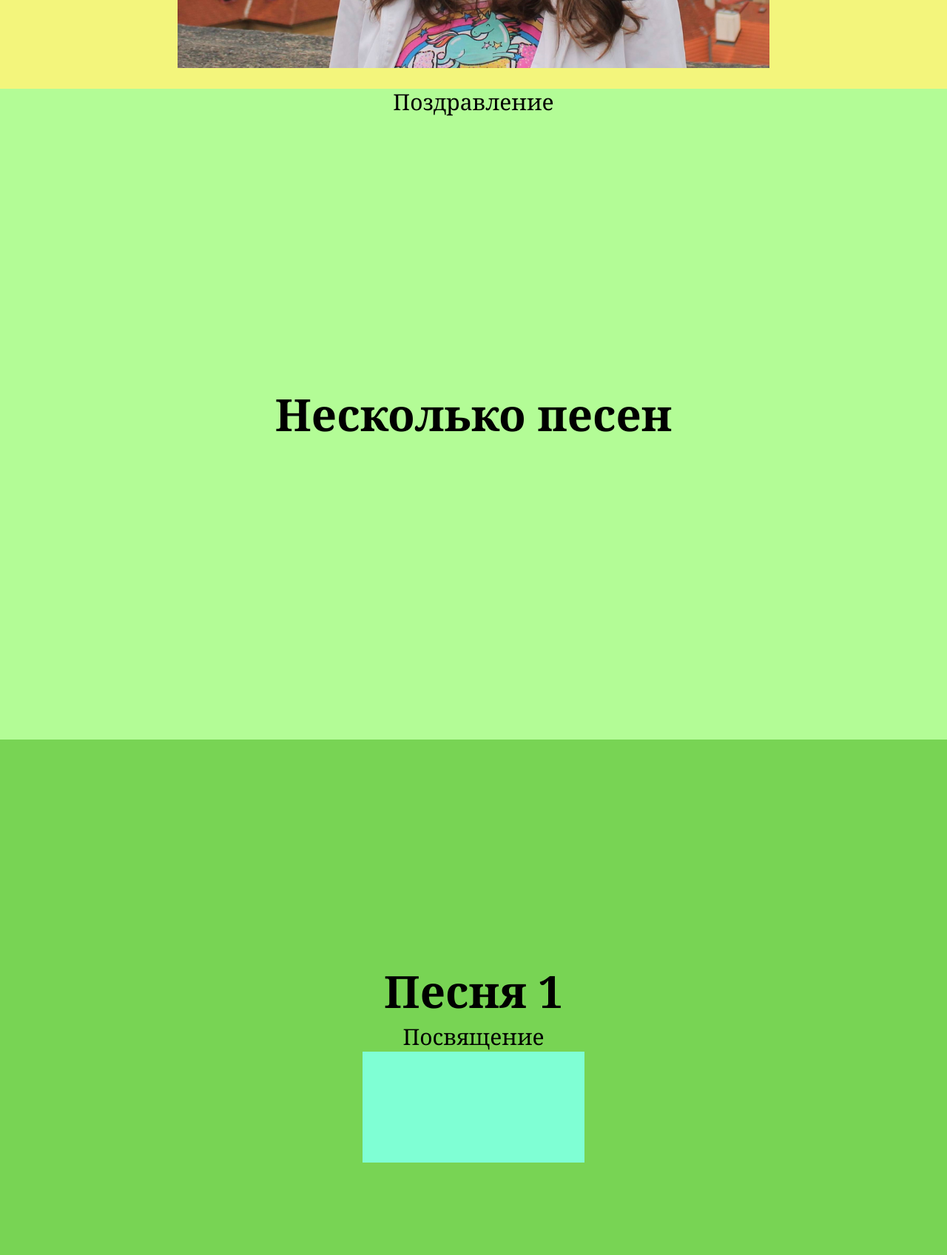
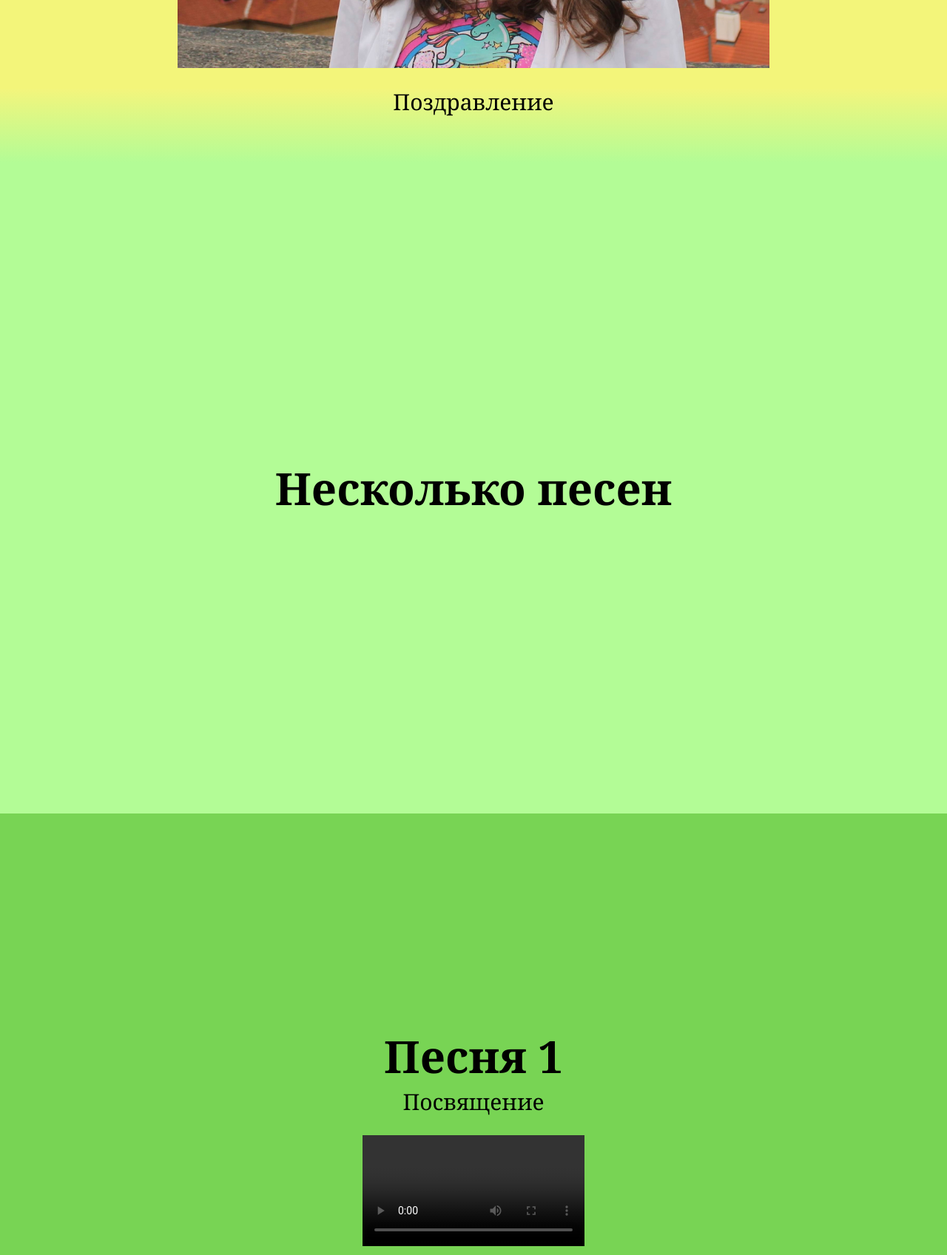
Before and after one commit to svyatkotov/noelle-birthday, a plain HTML site: page index.html in a window 1280 px wide. Shown: the part 760-2457 px from the top of the page at 74% size. Drawn offline with Linux system fonts and the light colour scheme.

Commit message:
scrollbar design, gradient

```diff
--- a/index.html
+++ b/index.html
@@ -15,6 +15,7 @@
                 <p class="congratulation-text">Поздравление</p>
             </div>
         </section>
+        <div class="gradient"></div>
         <section class="videos">
             <div class="videos-header">
                 <h2 class="positioner">Несколько песен</h2>
@@ -23,21 +24,21 @@
                 <div class="positioner">
                     <h3 class="video-header">Песня 1</h3>
                     <p class="video-text">Посвящение</p>
-                    <video></video>
+                    <video controls></video>
                  </div>
             </article>
             <article class="video">
                 <div class="positioner">
                     <h3 class="video-header">Песня 2</h3>
                     <p class="video-text">Посвящение</p>
-                    <video></video>
+                    <video controls></video>
                 </div>
             </article>
             <article class="video">
                 <div class="positioner">
                     <h3 class="video-header">Песня 3</h3>
                     <p class="video-text">Посвящение</p>
-                    <video></video>
+                    <video controls></video>
                 </div>
             </article>
         </section>
--- a/script.js
+++ b/script.js
@@ -1,5 +1,6 @@
 "use strict"
 
+//hat behavior
 let hat = document.querySelector('.congratulation-hat');
 let img = document.querySelector('.congratulation-img');
 
@@ -10,3 +11,5 @@ img.onmouseover = function () {
 img.onmouseout = function () {
     hat.classList.toggle('disabled');
 };
+
+//scroll behavior
--- a/style.css
+++ b/style.css
@@ -1,3 +1,22 @@
+* {
+    scrollbar-width: thin;
+    scrollbar-color: rgb(202, 129, 19) rgb(243, 245, 124);
+}
+
+*::-webkit-scrollbar {
+    width: 18px;
+}
+
+*::-webkit-scrollbar-track {
+    background-color: rgb(243, 245, 122);
+}
+
+*::-webkit-scrollbar-thumb {
+    background: rgb(226, 161, 64);
+    border-radius: 20px;
+    border: 3px solid rgb(243, 245, 124);
+}
+
 body {
     font-family: Georgia, 'Times New Roman', Times, serif;
     font-size: 30px;
@@ -23,10 +42,6 @@ body, h1, h2, h3, p {
     height: 110vh;
 }
 
-/*.congratulation .positioner {
-    margin-bottom: 110px;
-}*/
-
 .congratulation-img {
     margin: 25px 0;
     height: 700px;
@@ -47,8 +62,12 @@ body, h1, h2, h3, p {
     display: none;
 }
 
+video {
+    margin-top: 25px;
+}
+
 .congratulation {
-    background-color: rgb(243, 245, 124);
+    background-color: rgb(243, 245, 122);
 }
 
 .videos-header {
@@ -60,13 +79,14 @@ body, h1, h2, h3, p {
 }
 
 .video:nth-of-type(2) {
-    background-color: rgb(58, 139, 26);
+    background-color: rgb(64, 155, 28);
 }
 
 .video:nth-of-type(3) {
-    background-color: rgb(36, 83, 18)
+    background-color: rgb(46, 116, 17);
 }
 
-video {
-    background-color: aquamarine;
+.gradient {
+    height: 100px;
+    background: linear-gradient(0deg, rgb(179, 252, 150), rgb(243, 245, 124));
 }
```
Also changed, not shown: files/stuff-1.png (added), files/stuff-2.png (added), files/stuff-3.png (added).
